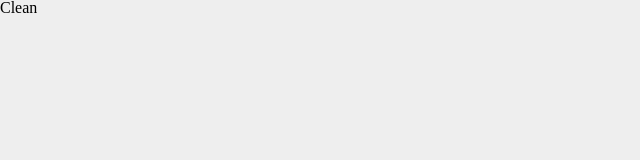
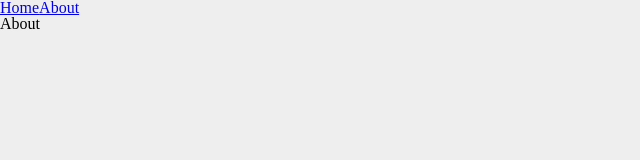
Before and after one commit to EATGao/AdminLTE, a React (Vite) app: page /about in a window 1280 px wide. Shown: the top 160 px of the page, without its empty margins (0-640 px from the left). Built offline with nearby package versions, Linux system fonts and the light colour scheme.

Commit message:
feat: add routing feature

```diff
--- a/src/App.tsx
+++ b/src/App.tsx
@@ -1,10 +1,14 @@
-
+import { Link, useRoutes } from "react-router-dom"
+import router from "./router"
 
 function App() {
 
+  const outlet = useRoutes(router)
   return (
     <div>
-      Clean
+      <Link to='/home'>Home</Link>
+      <Link to='/about'>About</Link>
+      {outlet}
     </div>
   )
 }
--- a/src/main.tsx
+++ b/src/main.tsx
@@ -7,10 +7,14 @@ import "reset-css"
 // Global style
 import "@/assets/styles/global.scss"
 // Component style
-import App from './App.tsx'
+
+import App from './App'
+import { BrowserRouter } from 'react-router-dom'
 
 ReactDOM.createRoot(document.getElementById('root')!).render(
   <React.StrictMode>
-    <App />
+    <BrowserRouter>
+      <App />
+    </BrowserRouter>
   </React.StrictMode>
 )
--- /dev/null
+++ b/src/router/index.tsx
@@ -0,0 +1,24 @@
+import Home from "@/views/Home"
+import { Navigate } from "react-router-dom"
+import React, { lazy } from "react"
+
+const About = lazy(()=>import("@/views/About"))
+
+const routes = [
+  {
+    path: "/",
+    element: <Navigate to="/home" />
+	},
+	{
+    path: "/home",
+    element: <Home />
+	},
+	{
+    path: "/about",
+    element: <React.Suspense fallback={<div>Loading</div>}>
+			<About />
+		</React.Suspense>
+	},
+]
+
+export default routes
--- /dev/null
+++ b/src/views/About.tsx
@@ -0,0 +1,9 @@
+const About = () => {
+  return (
+    <div>
+      About
+    </div>
+  )
+}
+
+export default About
--- /dev/null
+++ b/src/views/Home.tsx
@@ -0,0 +1,9 @@
+const Home = () => {
+  return (
+    <div>
+      Home
+    </div>
+  )
+}
+
+export default Home
```
